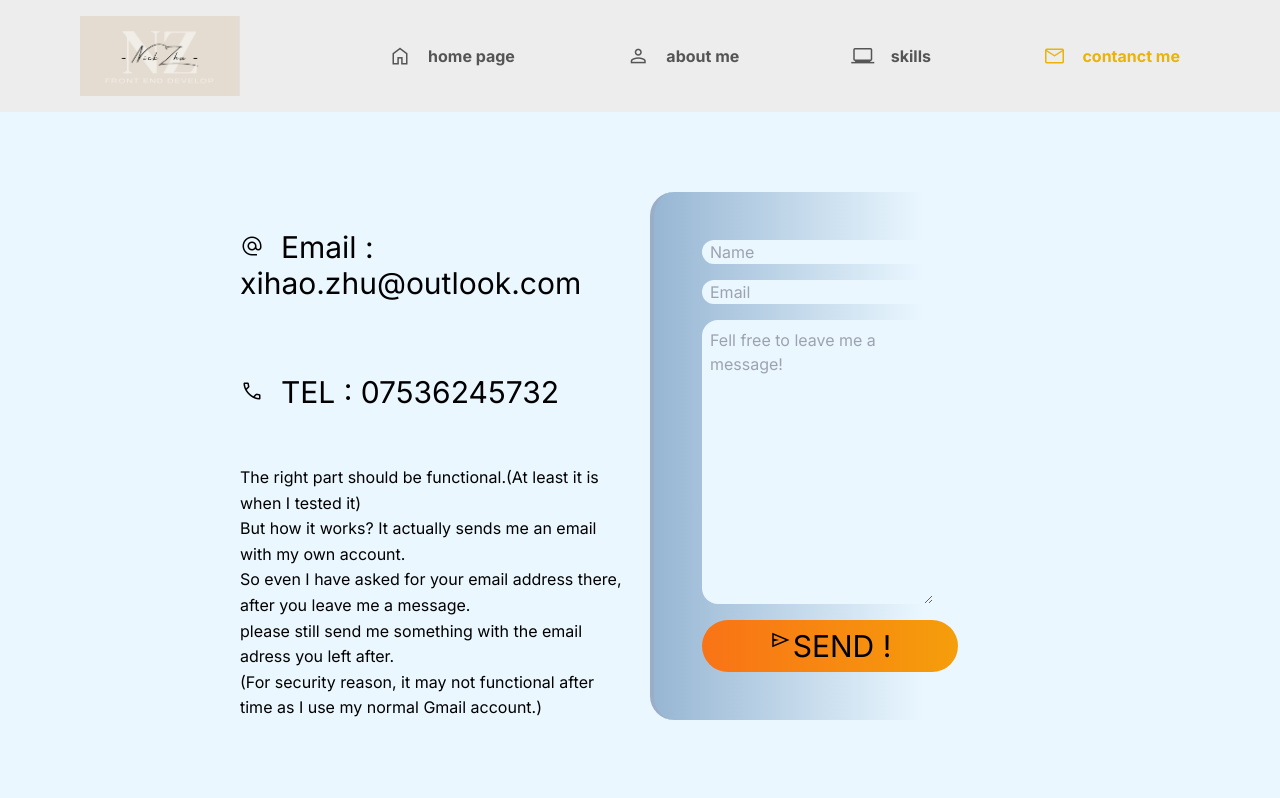
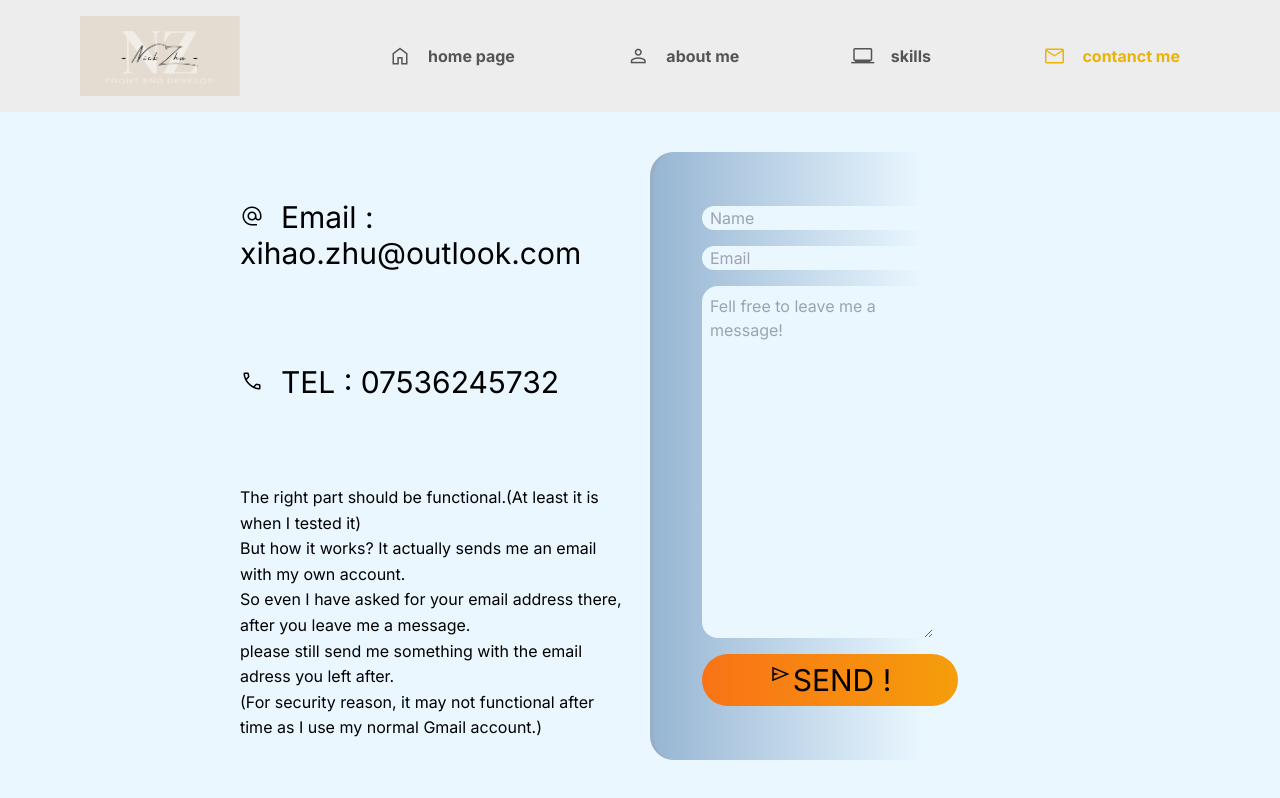
Before and after one commit to XihaoZhu/FakeBookBorrow, a Next.js app: page /profile/contactMe in a window 1280 px wide. Built offline with nearby package versions, Linux system fonts and the light colour scheme.

Commit message:
nick is a dumb

```diff
--- a/src/app/layout.tsx
+++ b/src/app/layout.tsx
@@ -10,7 +10,7 @@ export default function RootLayout({
   children: React.ReactNode;
 }>) {
   return (
-    <html lang="en">
+    <html lang="en" className="bg-color4">
       <body className={inter.className}>{children}</body>
     </html>
   );
--- a/src/app/profile/contactMe/page.tsx
+++ b/src/app/profile/contactMe/page.tsx
@@ -27,7 +27,7 @@ export default function ContactMe() {
 
   return (<>
     {/* biggest container in this page */}
-    <div className="w-full h-full py-20 lg:ox-40 px-5 xl:px-60 grid-cols-2 grid-rows-2 gap-5 grid">
+    <div className="w-full h-full lg:ox-40 px-5 xl:px-60 grid-cols-2 grid-rows-2 gap-5 grid">
       {/* left upper side, dismiss when small screen*/}
       <div className="col-span-1 justify-around flex-col hidden xl:flex">
           <div className="text-3xl">
--- a/src/app/profile/homePage/page.tsx
+++ b/src/app/profile/homePage/page.tsx
@@ -31,7 +31,7 @@ export default function HomePage() {
 
 
     {/* for mobile screen */}
-    <div className="w-full h-full flex-col lg:hidden pt-10 text-center">
+    <div className="w-full h-full flex-col lg:hidden text-center">
     <Image src="/pics/nickPolkaDot.png" width={0} height={0} sizes="12rem" className="w-48 h-48 rounded-full flex-none mx-auto" alt="my big head"/>
     <div className="text-4xl font-semibold text-center my-10">Hello, <br />I&apos;m Nick</div>
     <div className="mx-auto">
--- a/src/app/profile/layout.tsx
+++ b/src/app/profile/layout.tsx
@@ -7,9 +7,9 @@ export const metadata: Metadata = {
 };
 export default function Layout({ children }: { children: React.ReactNode }) {
   return (
-    <div className="h-screen w-screen">
+    <div className="h-dvh">
       <HeadNav/>
-      <div className="bg-color4 w-screen h-[calc(100%-12.5rem)] lg:h-[calc(100%-7rem)]">{children}</div>
+      <div className="w-screen h-[calc(100%-12.5rem)] lg:h-[calc(100%-7rem)] py-10">{children}</div>
     </div>
   );
 }
--- a/src/app/profile/skills/page.tsx
+++ b/src/app/profile/skills/page.tsx
@@ -6,15 +6,13 @@ import { useEffect, useState } from "react";
 
 export default function Skills() {
   const [show,setShow]=useState(['JS','React','Blender','Git','Html','Nodejs','PS','PHP','TS','Vue','WP','MySQL','Python'])
-  function test () {
-    setShow([])
-  }
+
   return (<>
-    <div onClick={test}>
-      Skills in front end development
-    </div>
-    <div className="w-screen-80 h-screen-80 bg-pink-400 mx-auto">
-    <IconArray show={show}/>
+    <div className="w-screen-80  mx-auto h-full">
+      <div>
+        <IconArray show={show}/>
+      </div>
+
     </div>
     </>);
 }
--- a/src/app/ui/icons.tsx
+++ b/src/app/ui/icons.tsx
@@ -19,7 +19,7 @@ const publickProp = "w-10 md:w-12 lg:w-16 xl:w-20 transition-all"
 
 export function IconArray ({show}:{show:string[]}) {
 
-  return (<div  className="flex space-x-5 spacey3 justify-center transition-all ease-in-out flex-wrap">
+  return (<div  className="flex space-x-5 justify-center transition-all ease-in-out flex-wrap flex-initial bg-yellow-500 mb-5">
     <Image src={jslogo} alt="JS icon" className={clsx(publickProp,
       {"opacity-20":show.indexOf('JS')==-1,
         "scale-120":show.indexOf('JS')!=-1
```
Also changed, not shown: public/pics/react_project.png (added), public/pics/vue_project.png (added).
